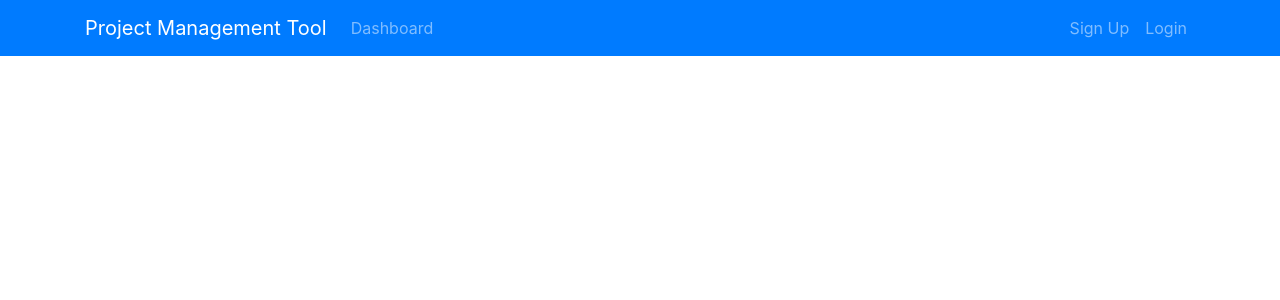
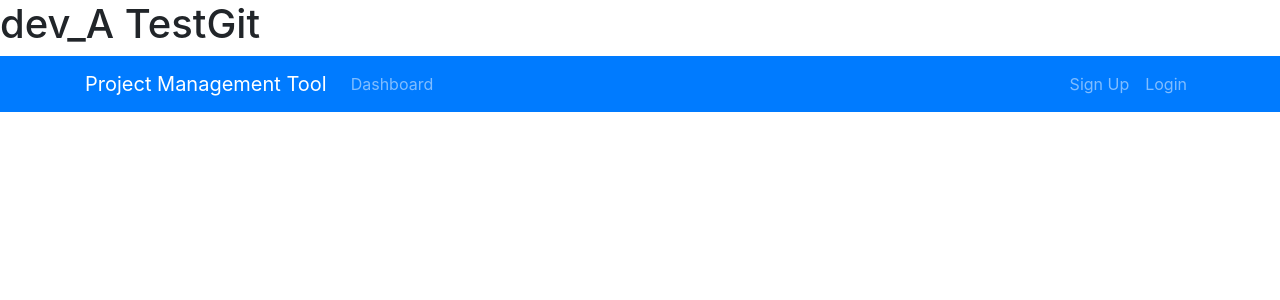
Before and after one commit to minh1991/Kanban_App, a React (Create React App) app in the folder kanban-app-fe/: page / in a window 1280 px wide. Shown: the top 300 px of the page. Built offline with nearby package versions, Linux system fonts and the light colour scheme.

Commit message:
dev_A testGit

```diff
--- a/kanban-app-fe/src/Components/Layout/Header.js
+++ b/kanban-app-fe/src/Components/Layout/Header.js
@@ -5,6 +5,7 @@ class Header extends Component {
   render() {
     return (
       <div>
+        <h1>dev_A TestGit</h1>
         <nav className="navbar navbar-expand-sm navbar-dark bg-primary mb-4">
           <div className="container">
             <a className="navbar-brand" href="Dashboard.html">
```
